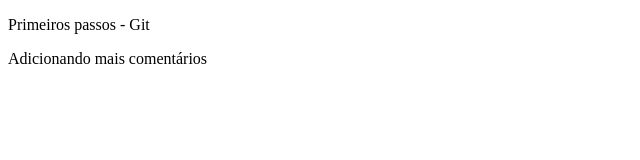
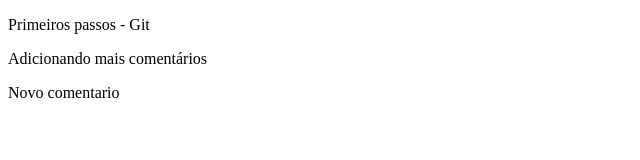
Before and after one commit to HigorDuarte/tutorial_git, a plain HTML site: page tutorial/index.html in a window 1280 px wide. Shown: the whole page, without its empty margins (0-640 px from the left). Drawn offline with Linux system fonts and the light colour scheme.

Commit message:
Novo comentário

```diff
--- a/tutorial/index.html
+++ b/tutorial/index.html
@@ -6,5 +6,6 @@
 <body>
     <p>Primeiros passos - Git</p>
     <p>Adicionando mais comentários</p>
+    <p>Novo comentario</p>
 </body>
 </html>
```
